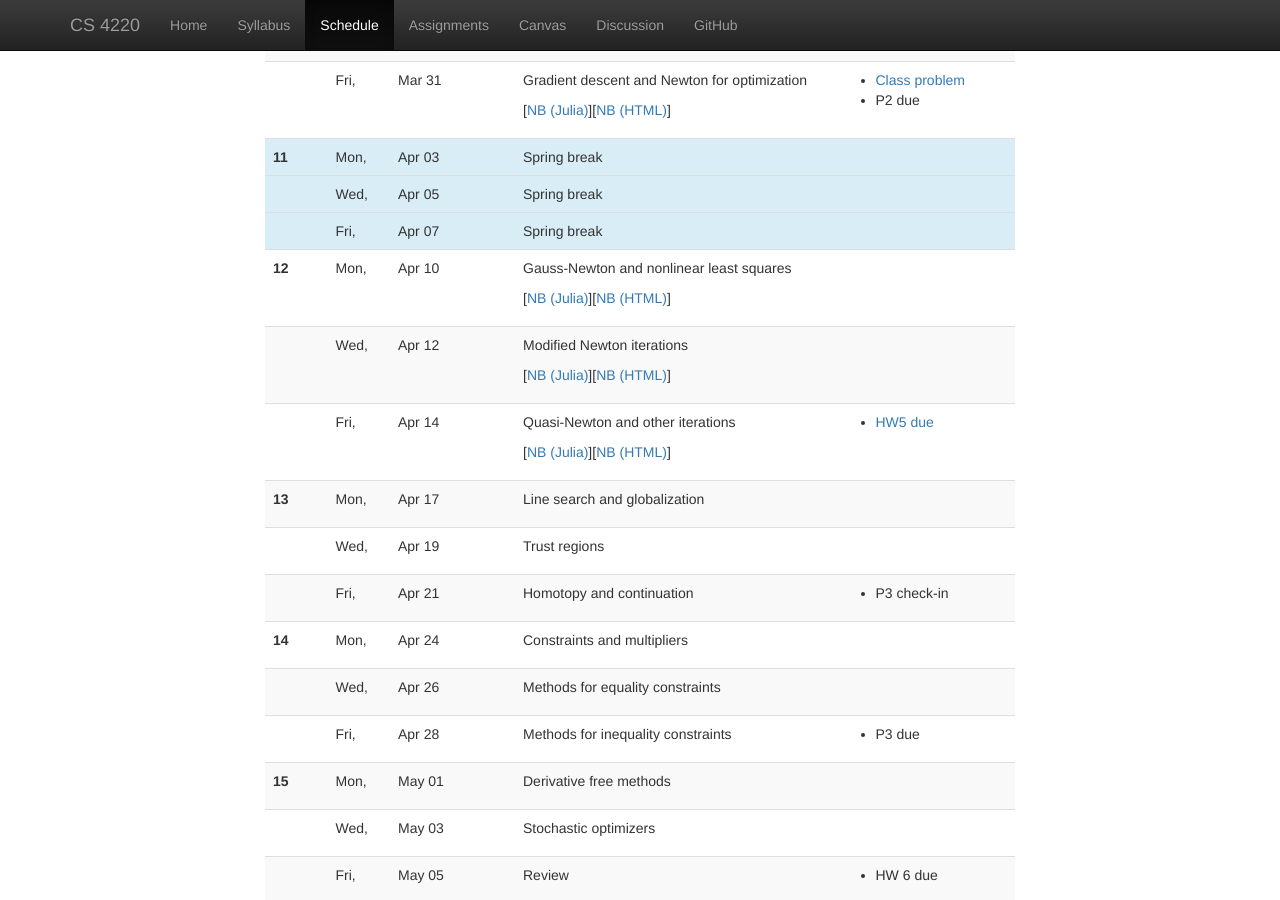
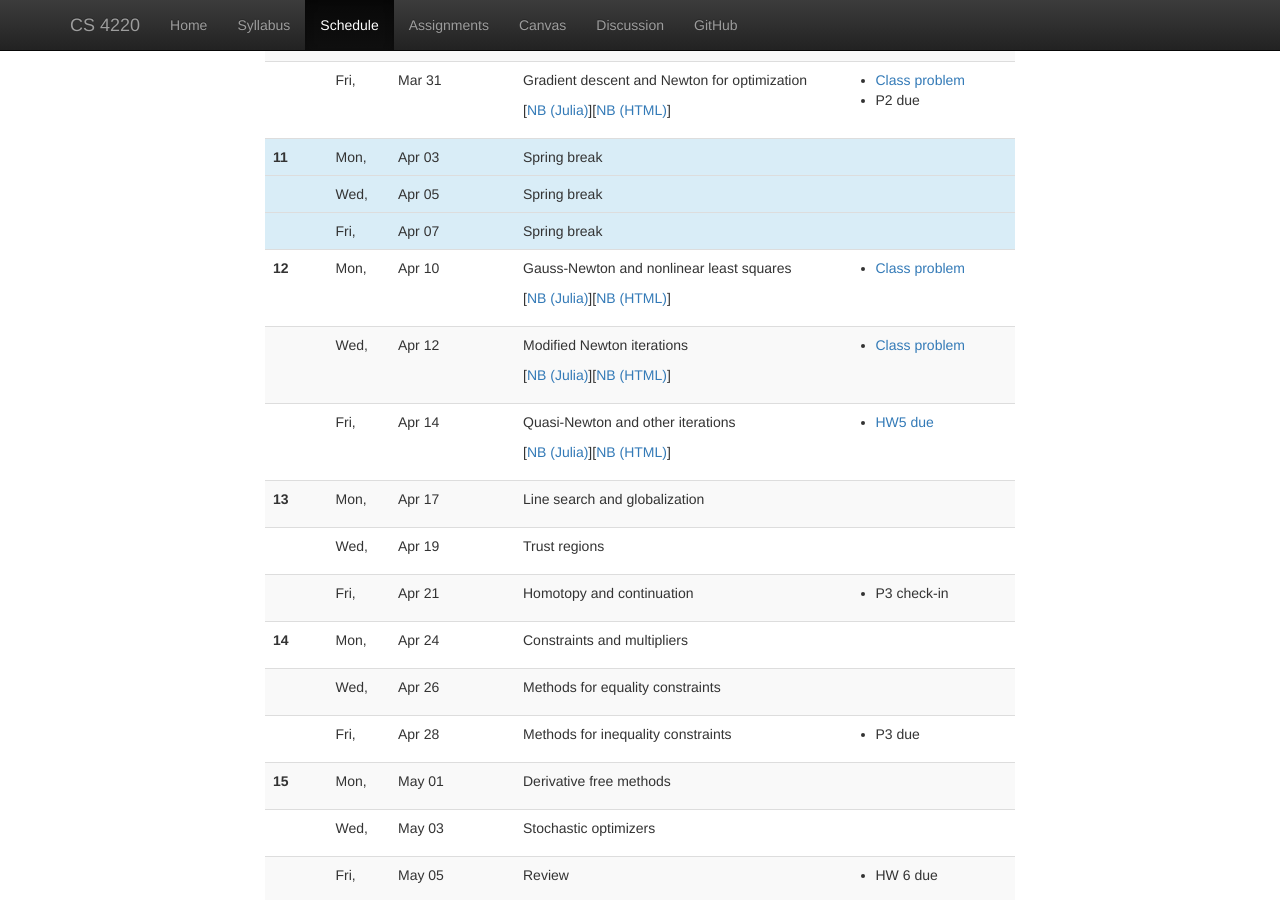
Before and after one commit to dbindel/cs4220-s23, a Jekyll site: the page built from web/schedule.html, in a window 1280 px wide and 900 px high, scrolled down 2309 px. Built offline with Jekyll 4.4.1, drawn with Linux system fonts in a browser that asks for light colours; nearby versions of some CDN libraries.

Commit message:
Add 4/10 and 4/12 class problem links.

```diff
--- a/web/_data/lectures.yml
+++ b/web/_data/lectures.yml
@@ -392,6 +392,9 @@
       url: lec/2023-04-10.jl
     - info: NB (HTML)
       url: lec/2023-04-10.html
+  hw:
+    - info: Class problem
+      file: 2023-04-10-class.pdf
 -
   date: 2023-04-12
   info: Modified Newton iterations
@@ -400,6 +403,9 @@
       url: lec/2023-04-12.jl
     - info: NB (HTML)
       url: lec/2023-04-12.html
+  hw:
+    - info: Class problem
+      file: 2023-04-12-class.pdf
 -
   date: 2023-04-14
   info: Quasi-Newton and other iterations
```
